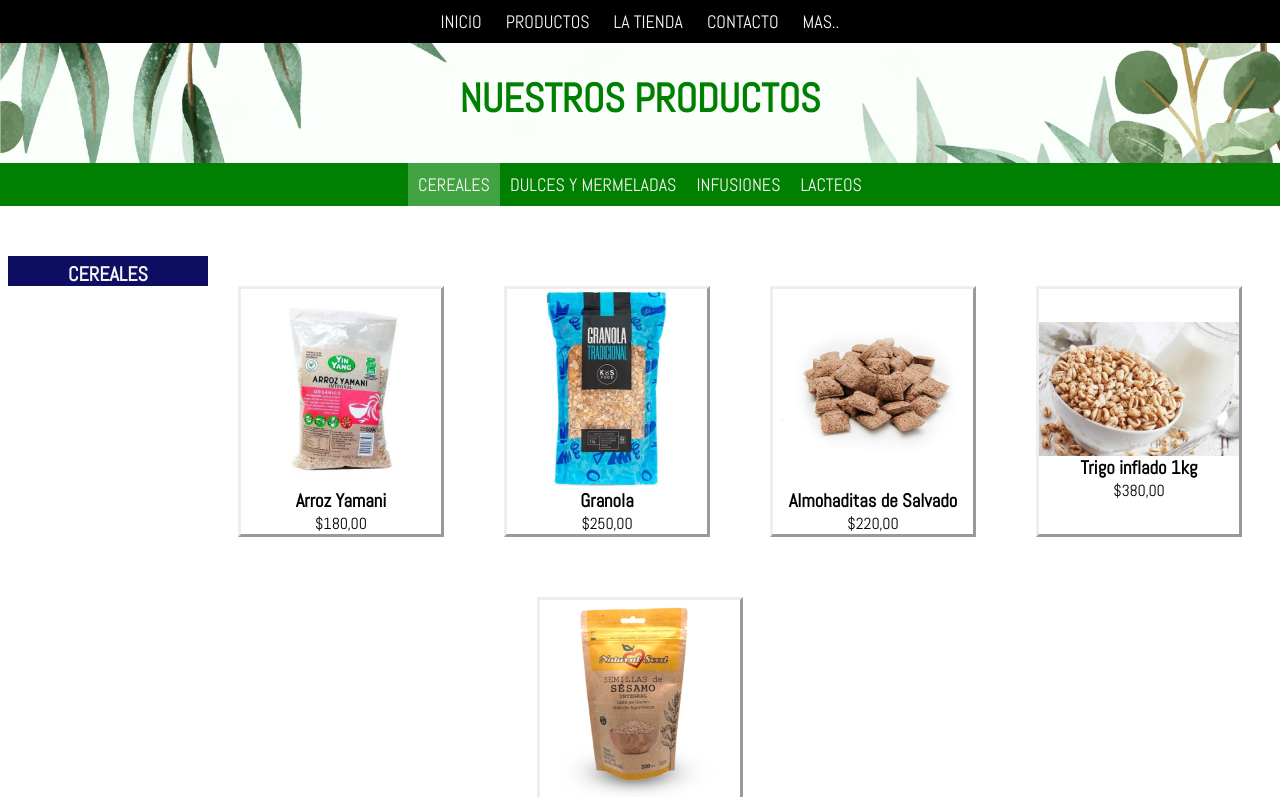
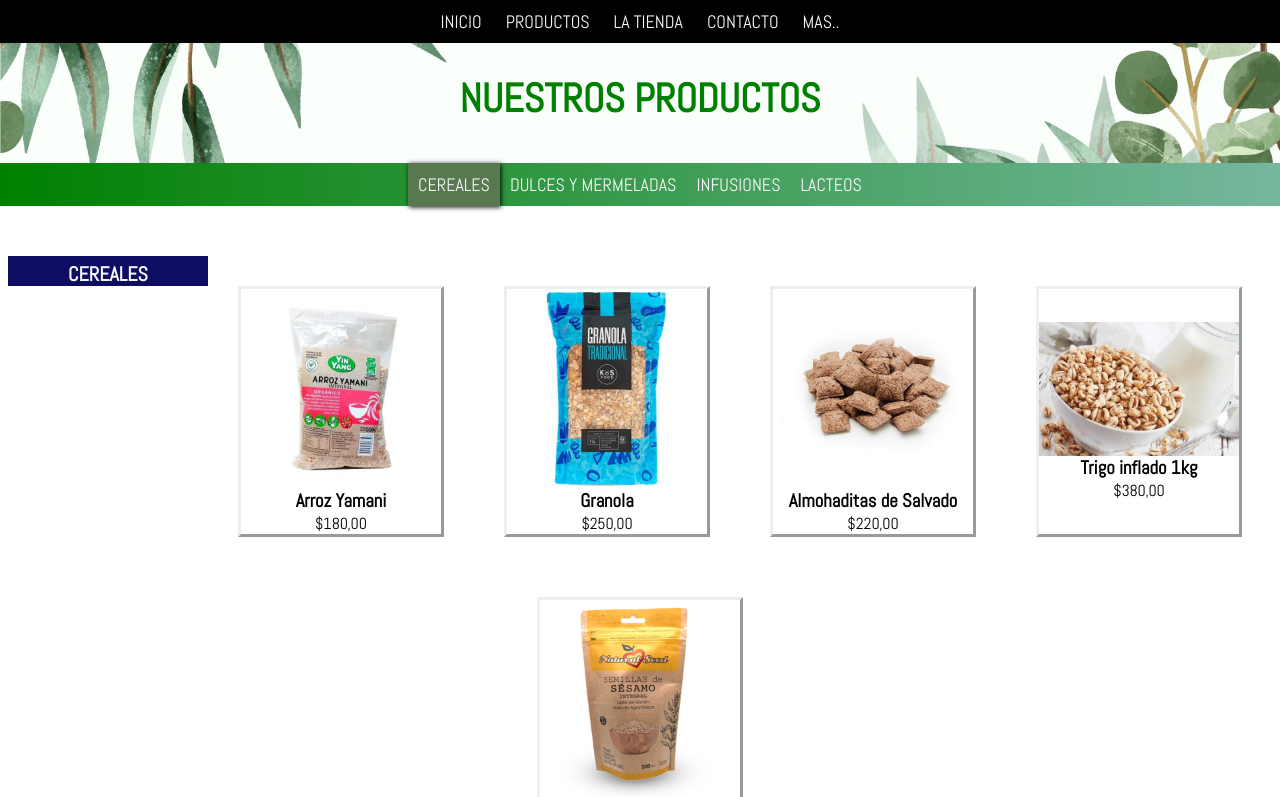
Before and after one commit to LordPiter07/proyecto-dietetica, a plain HTML site: page pages/productos.html in a window 1280 px wide. In both pictures the pointer is over the link "CEREALES". Shown: the top 797 px of the page. Drawn offline with Linux system fonts and the light colour scheme; a web font is replaced by a local one.

Commit message:
Se le configuro una animacion al logo principal y un gradiente al subnav de productos

```diff
--- a/css/style.css
+++ b/css/style.css
@@ -5,11 +5,9 @@
     padding: 0;
     box-sizing: border-box;
 }
-
 body{
     height: 100%;
 }
-
 header{
     display: flex;
     flex-direction: column;
@@ -23,6 +21,9 @@ header{
     width: 230px;
     height: 200px;
     margin: 25px 0;
+}
+.logoPrincipal:hover {
+    transform: scale(1.2);
 }
 
 
@@ -334,7 +335,8 @@ nav div a:hover{
     top: 0;
     width: 100%;
     justify-content: center;
-    background: green;
+    /*background: green;*/
+    background-image: linear-gradient(to right, green, #75B79E)
 }
 .menuSecundario a{
     text-decoration: none;
@@ -345,7 +347,8 @@ nav div a:hover{
     margin: 0px;
 }
 .menuSecundario a:hover{
-    background: rgb(65, 163, 65);
+    background: #587850;
+    box-shadow: 1px 1px 5px black;
 }
 
 
```
